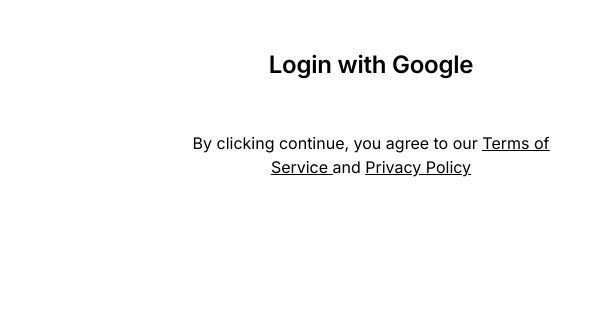
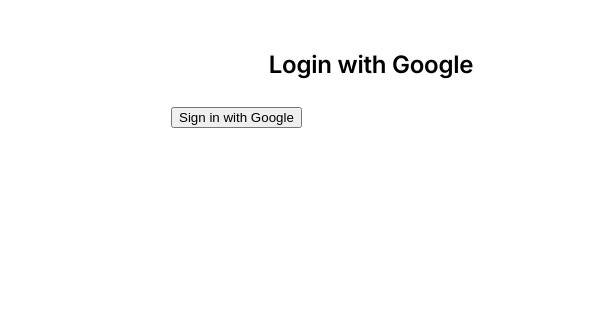
Before and after one commit to THISISPANES/CoordinatorGPT, a plain HTML site: page index.html in a window 1280 px wide. Shown: the part 381-715 px from the top of the page, 0-608 px from the left. Drawn offline with Linux system fonts and the light colour scheme; grey boxes are pictures that could not be loaded.

Commit message:
index.html change

```diff
--- a/index.html
+++ b/index.html
@@ -5,9 +5,15 @@
     <meta name="viewport" content="width=device-width, initial-scale=1.0" />
     <title>CoordinatorGPT Login</title>
     <link rel="stylesheet" href="Assets/styles/style.css" />
-  <link rel="stylesheet" href="https://fonts.googleapis.com/css2?family=Inter:wght@400;500;600&display=swap" />
+    <link
+      rel="stylesheet"
+      href="https://fonts.googleapis.com/css2?family=Inter:wght@400;500;600&display=swap"
+    />
     <script src="https://apis.google.com/js/platform.js" async defer></script>
-  <meta name="google-signin-client_id" content="632513860763-fd7ofvc6ul9ucr5sh3ai8uak7c9jqa6u.apps.googleusercontent.com" />
+    <meta
+      name="google-signin-client_id"
+      content="632513860763-fd7ofvc6ul9ucr5sh3ai8uak7c9jqa6u.apps.googleusercontent.com"
+    />
   </head>
   <body>
     <div class="auth">
@@ -20,39 +26,35 @@
           <div class="frame-wrapper">
             <div class="the-perfect-to-do-list-for-all-parent">
               <div class="the-perfect-to-do">
-              The perfect to-do list for all PUSD students, combining Google Classroom and Synergy.
+                The perfect to-do list for all PUSD students, combining Google
+                Classroom and Synergy.
               </div>
               <div class="frame-container">
                 <div class="frame-group">
                   <div class="login-with-google-wrapper">
                     <h3 class="login-with-google">Login with Google</h3>
                   </div>
-                <div class="g-signin2" data-width="400" data-height="40" data-longtitle="true" data-onsuccess="onSignIn"></div>
+                  <button onclick="onSignIn()" class="g-signin2" data-width="400" data-height="40" data-longtitle="true">Sign in with Google</button>
                   <script>
                     const clientId = '632513860763-fd7ofvc6ul9ucr5sh3ai8uak7c9jqa6u.apps.googleusercontent.com';
-                  const redirectUri = 'https://coordinator-gpt.vercel.app/page2'; // Ensure this matches the Redirect URI in your Google Cloud Console
+                    const redirectUri = 'https://coordinator-gpt.vercel.app/auth/callback'; // Ensure this matches the Redirect URI in your Google Cloud Console
 
                     function onSignIn() {
                       const authUrl = `https://accounts.google.com/o/oauth2/v2/auth?client_id=${clientId}&redirect_uri=${redirectUri}&response_type=code&scope=openid%20email%20profile`;
                       window.location.href = authUrl;
                     }
                   </script>
-                <div class="by-clicking-continue-container">
-                  <span>By clicking continue, you agree to our </span>
-                  <a class="terms-of-service" href="https://docs.google.com/document/d/1xcFk0ZiTVxYaO8fUTpK7SmrZ4GB19F4oZDOa8FRTgx4/edit" target="_blank">
-                    <span class="terms-of-service1">Terms of Service</span>
-                  </a>
-                  <span> and </span>
-                  <a class="privacy-policy" href="https://docs.google.com/document/d/1xcFk0ZiTVxYaO8fUTpK7SmrZ4GB19F4oZDOa8FRTgx4/edit" target="_blank">
-                    <span class="privacy-policy1">Privacy Policy</span>
-                  </a>
-                </div>
                 </div>
               </div>
             </div>
           </div>
           <div class="wrapper-computer">
-          <img class="computer-icon" loading="lazy" alt="" src="Assets/images/computer.svg" />
+            <img
+              class="computer-icon"
+              loading="lazy"
+              alt=""
+              src="Assets/images/computer.svg"
+            />
           </div>
         </div>
       </section>
```
Lines whose indentation alone changed are shown as unchanged.
